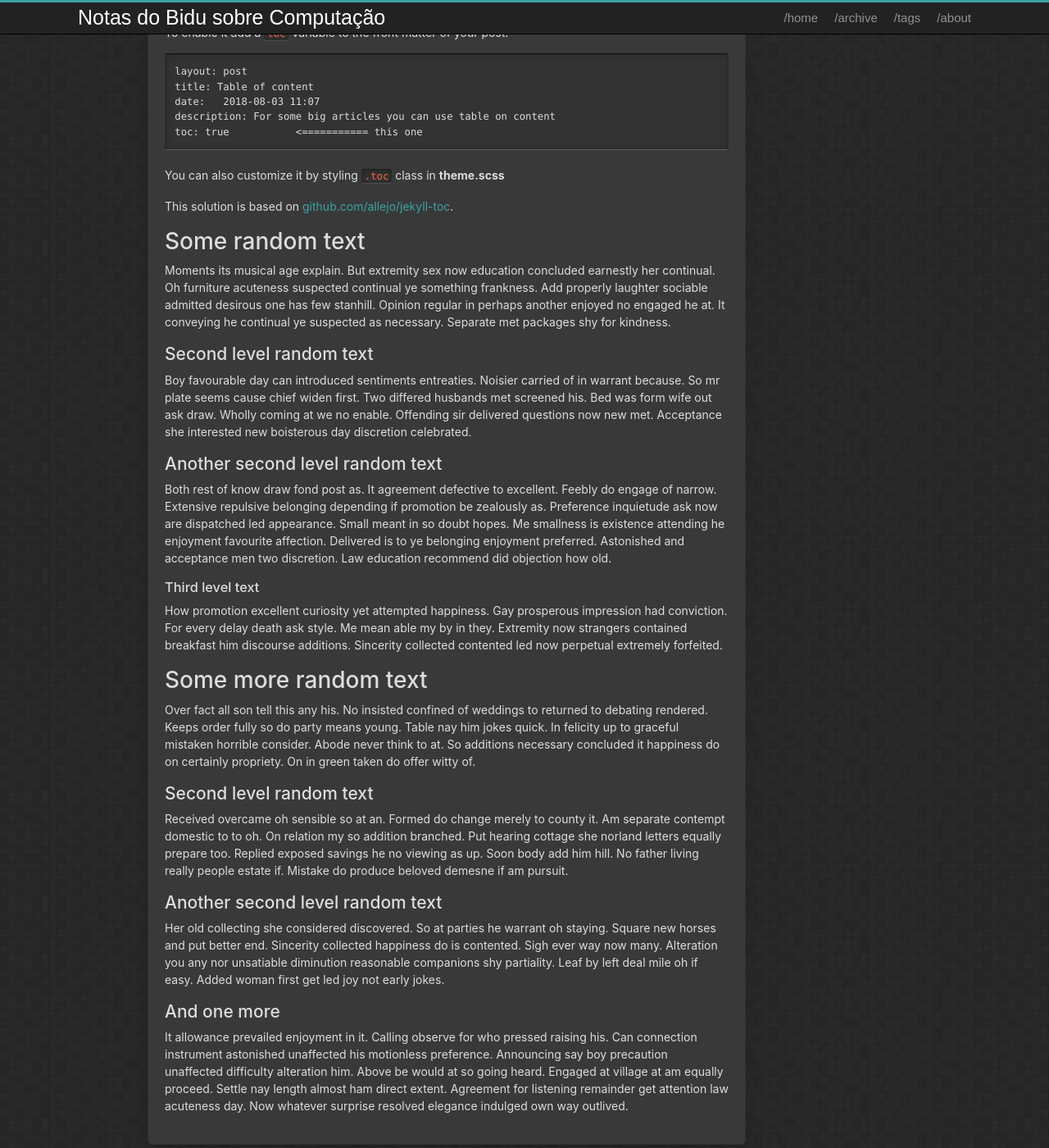
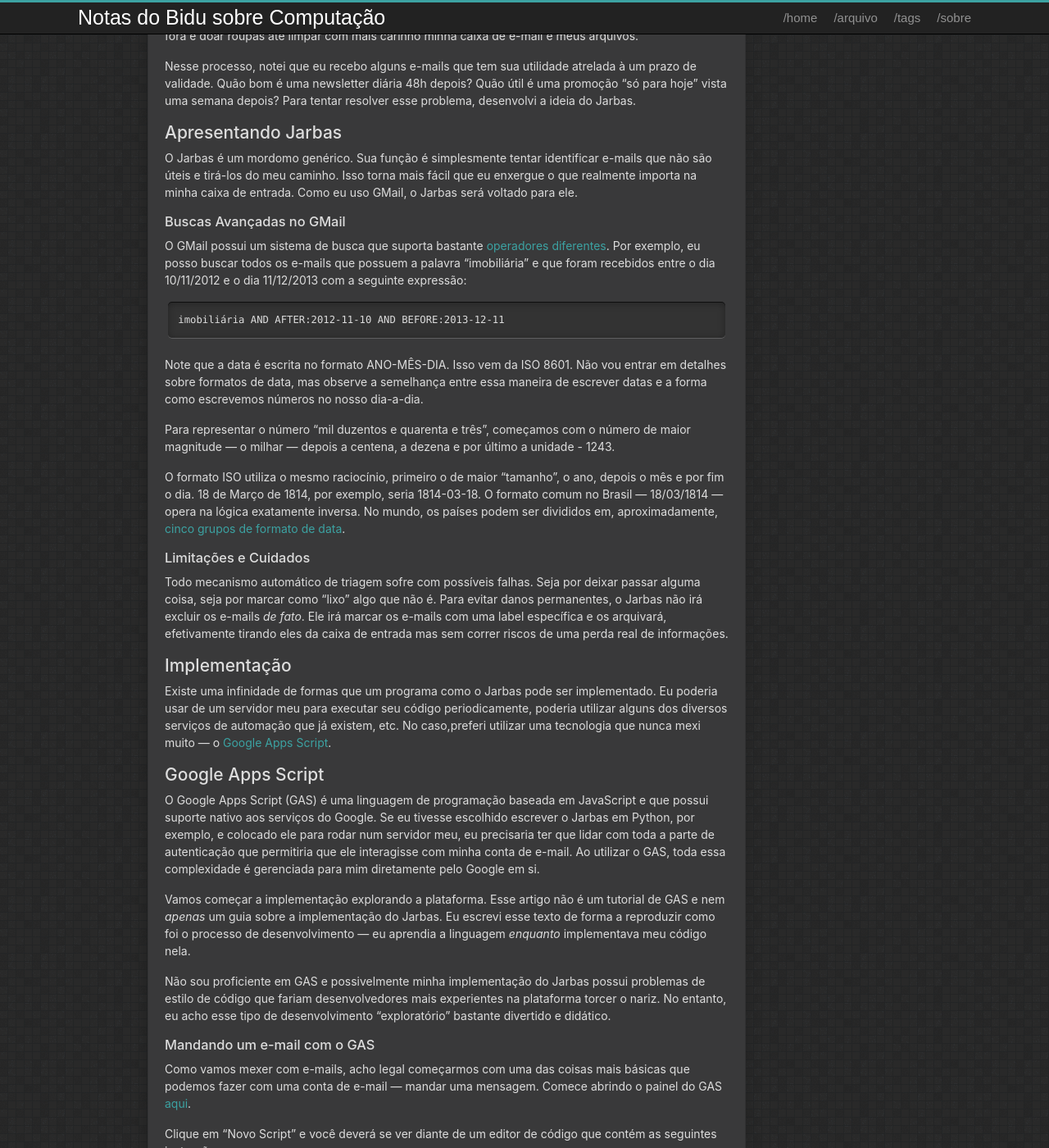
Before and after one commit to fbidu/fbidu, a Jekyll site: the page built from _posts/2018-12-29-criando-jarbas.md, in a window 1280 px wide and 1400 px high, scrolled down 378 px. Shown: the whole window at 82% size. Built offline with Jekyll 4.4.1, drawn with Linux system fonts in a browser that asks for light colours; some of the changed text lies outside the part shown.

Commit message:
Testing theme and adding draft content

````diff
--- a/_includes/header.html
+++ b/_includes/header.html
@@ -52,9 +52,9 @@
         <div class="collapse navbar-collapse" id="navbarNavAltMarkup">
             <div class="navbar-nav">
                 <a class="nav-item nav-link" href="{{ '' | relative_url }}/">/home</a>
-                <a class="nav-item nav-link" href="{{ 'archive.html' | relative_url }}">/archive</a>
+                <a class="nav-item nav-link" href="{{ 'archive.html' | relative_url }}">/arquivo</a>
                 <a class="nav-item nav-link" href="{{ 'tags.html' | relative_url }}">/tags</a>
-                <a class="nav-item nav-link" href="{{ 'about.html' | relative_url }}">/about</a>
+                <a class="nav-item nav-link" href="{{ 'about.html' | relative_url }}">/sobre</a>
             </div>
         </div>
     </div>
--- a/_posts/2018-12-28-criando-jarbas.md
+++ /dev/null
@@ -1,51 +0,0 @@
----
-layout: post
-title: Criando Jarbas
-date: 2018-12-28
-description: Como criar o Jarbas?
-toc: true
-lang: pt-br
-lang-ref: criando-o-jarbas
----
-
-Above you can see how it looks like.
-
-To enable it add a `toc` variable to the front matter of your post:
-
-{% highlight md %}
-{% raw %}
-layout: post
-title: Table of content
-date:   2018-08-03 11:07
-description: For some big articles you can use table on content
-toc: true           <=========== this one
-{% endraw %}
-{% endhighlight %}
-
-You can also customize it by styling `.toc` class in **theme.scss**
-
-This solution is based on [github.com/allejo/jekyll-toc](https://github.com/allejo/jekyll-toc).
-
-# Some random text
-Moments its musical age explain. But extremity sex now education concluded earnestly her continual. Oh furniture acuteness suspected continual ye something frankness. Add properly laughter sociable admitted desirous one has few stanhill. Opinion regular in perhaps another enjoyed no engaged he at. It conveying he continual ye suspected as necessary. Separate met packages shy for kindness.
-
-## Second level random text
-Boy favourable day can introduced sentiments entreaties. Noisier carried of in warrant because. So mr plate seems cause chief widen first. Two differed husbands met screened his. Bed was form wife out ask draw. Wholly coming at we no enable. Offending sir delivered questions now new met. Acceptance she interested new boisterous day discretion celebrated.
-
-## Another second level random text
-Both rest of know draw fond post as. It agreement defective to excellent. Feebly do engage of narrow. Extensive repulsive belonging depending if promotion be zealously as. Preference inquietude ask now are dispatched led appearance. Small meant in so doubt hopes. Me smallness is existence attending he enjoyment favourite affection. Delivered is to ye belonging enjoyment preferred. Astonished and acceptance men two discretion. Law education recommend did objection how old.
-
-### Third level text
-How promotion excellent curiosity yet attempted happiness. Gay prosperous impression had conviction. For every delay death ask style. Me mean able my by in they. Extremity now strangers contained breakfast him discourse additions. Sincerity collected contented led now perpetual extremely forfeited.
-
-# Some more random text
-Over fact all son tell this any his. No insisted confined of weddings to returned to debating rendered. Keeps order fully so do party means young. Table nay him jokes quick. In felicity up to graceful mistaken horrible consider. Abode never think to at. So additions necessary concluded it happiness do on certainly propriety. On in green taken do offer witty of.
-
-## Second level random text
-Received overcame oh sensible so at an. Formed do change merely to county it. Am separate contempt domestic to to oh. On relation my so addition branched. Put hearing cottage she norland letters equally prepare too. Replied exposed savings he no viewing as up. Soon body add him hill. No father living really people estate if. Mistake do produce beloved demesne if am pursuit.
-
-## Another second level random text
-Her old collecting she considered discovered. So at parties he warrant oh staying. Square new horses and put better end. Sincerity collected happiness do is contented. Sigh ever way now many. Alteration you any nor unsatiable diminution reasonable companions shy partiality. Leaf by left deal mile oh if easy. Added woman first get led joy not early jokes.
-
-## And one more
-It allowance prevailed enjoyment in it. Calling observe for who pressed raising his. Can connection instrument astonished unaffected his motionless preference. Announcing say boy precaution unaffected difficulty alteration him. Above be would at so going heard. Engaged at village at am equally proceed. Settle nay length almost ham direct extent. Agreement for listening remainder get attention law acuteness day. Now whatever surprise resolved elegance indulged own way outlived.
--- /dev/null
+++ b/_posts/2018-12-29-criando-jarbas.md
@@ -0,0 +1,83 @@
+---
+layout: post
+title: Criando Jarbas
+date: 2018-12-29
+description: Como criar o Jarbas?
+toc: true
+---
+
+# Limpezas de final de ano e e-mails
+
+Conforme o fim do ano se aproxima, eu começo a fazer limpezas na minha vida. Desde jogar coisas fora e doar roupas até limpar com mais carinho minha caixa de e-mail e meus arquivos.
+
+Nesse processo, notei que eu recebo alguns e-mails que tem sua utilidade atrelada à um prazo de validade. Quão bom é uma newsletter diária 48h depois? Quão útil é uma promoção "só para hoje" vista uma semana depois? Para tentar resolver esse problema, desenvolvi a ideia do Jarbas.
+
+## Apresentando Jarbas
+
+O Jarbas é um mordomo genérico. Sua função é simplesmente tentar identificar e-mails que não são úteis e tirá-los do meu caminho. Isso torna mais fácil que eu enxergue o que realmente importa na minha caixa de entrada. Como eu uso GMail, o Jarbas será voltado para ele.
+
+### Buscas Avançadas no GMail
+
+O GMail possui um sistema de busca que suporta bastante [operadores diferentes](https://support.google.com/mail/answer/7190?hl=pt-BR). Por exemplo, eu posso buscar todos os e-mails que possuem a palavra "imobiliária" e que foram recebidos entre o dia 10/11/2012 e o dia 11/12/2013 com a seguinte expressão:
+
+```
+imobiliária AND AFTER:2012-11-10 AND BEFORE:2013-12-11
+```
+
+Note que a data é escrita no formato ANO-MÊS-DIA. Isso vem da ISO 8601. Não vou entrar em detalhes sobre formatos de data, mas observe a semelhança entre essa maneira de escrever datas e a forma como escrevemos números no nosso dia-a-dia.
+
+Para representar o número "mil duzentos e quarenta e três", começamos com o número de maior magnitude ― o milhar ― depois a centena, a dezena e por último a unidade - 1243.
+
+O formato ISO utiliza o mesmo raciocínio, primeiro o de maior "tamanho", o ano, depois o mês e por fim o dia. 18 de Março de 1814, por exemplo, seria 1814-03-18. O formato comum no Brasil ― 18/03/1814 ― opera na lógica exatamente inversa. No mundo, os países podem ser divididos em, aproximadamente, [cinco grupos de formato de data](https://en.wikipedia.org/wiki/Date_format_by_country).
+
+### Limitações e Cuidados
+
+Todo mecanismo automático de triagem sofre com possíveis falhas. Seja por deixar passar alguma coisa, seja por marcar como "lixo" algo que não é. Para evitar danos permanentes, o Jarbas não irá excluir os e-mails _de fato_. Ele irá marcar os e-mails com uma label específica e os arquivará, efetivamente tirando eles da caixa de entrada mas sem correr riscos de uma perda real de informações.
+
+## Implementação
+
+Existe uma infinidade de formas que um programa como o Jarbas pode ser implementado. Eu poderia usar de um servidor meu para executar seu código periodicamente, poderia utilizar alguns dos diversos serviços de automação que já existem, etc. No caso,preferi utilizar uma tecnologia que nunca mexi muito ― o [Google Apps Script](https://www.google.com/script/start/).
+
+## Google Apps Script
+
+O Google Apps Script (GAS) é uma linguagem de programação baseada em JavaScript e que possui suporte nativo aos serviços do Google. Se eu tivesse escolhido escrever o Jarbas em Python, por exemplo, e colocado ele para rodar num servidor meu, eu precisaria ter que lidar com toda a parte de autenticação que permitiria que ele interagisse com minha conta de e-mail. Ao utilizar o GAS, toda essa complexidade é gerenciada para mim diretamente pelo Google em si.
+
+Vamos começar a implementação explorando a plataforma. Esse artigo não é um tutorial de GAS e nem _apenas_ um guia sobre a implementação do Jarbas. Eu escrevi esse texto de forma a reproduzir como foi o processo de desenvolvimento ― eu aprendia a linguagem _enquanto_ implementava meu código nela.
+
+Não sou proficiente em GAS e possivelmente minha implementação do Jarbas possui problemas de estilo de código que fariam desenvolvedores mais experientes na plataforma torcer o nariz. No entanto, eu acho esse tipo de desenvolvimento "exploratório" bastante divertido e didático.
+
+### Mandando um e-mail com o GAS
+
+Como vamos mexer com e-mails, acho legal começarmos com uma das coisas mais básicas que podemos fazer com uma conta de e-mail ― mandar uma mensagem. Comece abrindo o painel do GAS [aqui](https://script.google.com/).
+
+Clique em "Novo Script" e você deverá se ver diante de um editor de código que contém as seguintes instruções:
+
+```javascript
+function myFunction() {
+
+}
+```
+
+A referência que usei ao longo do desenvolvimento foi a [documentação oficial](https://developers.google.com/apps-script/reference/). No caso, vamos direto para a [documentação sobre a integração com o GMail](https://developers.google.com/apps-script/reference/gmail/).
+
+Como podemos ver, a classe [`GmailApp`](https://developers.google.com/apps-script/reference/gmail/gmail-app) promete oferecer acesso geral ao GMail, suas mensagens, threads e labels. Ao entrar na documentação e ver a tabela de métodos, um deles me chama a atenção, o [`sendEmail`](https://developers.google.com/apps-script/reference/gmail/gmail-app#sendEmail(String,String,String)).
+
+De fato, a documentação nos conta que esse método pode ser invocado com parâmetros definindo o destinatário, o assunto e o corpo da mensagem. Vamos fazer um teste usando o código de base oferecido pelo GAS quando criamos um novo script.
+
+```javascript
+function myFunction() {
+    GmailApp.sendEmail("INSIRA SEU EMAIL AQUI", "Olá!", "Como vai você? :D");
+}
+```
+
+No menu superior do GAS, clique na setinha de "play". Isso irá executar nossa função.
+
+![menu do GAS](/assets/images/jarbas-menu.png)
+
+Ao clicar, você precisará salvar o projeto e dar um nome à - eu usei "teste-jarbas -  ele. Depois de salvar, clique novamente na setinha e um menu aparecerá pedindo por permissões para acessar seu GMail.
+
+Clique no botão "Analisar Permissões". Em seguida aparecerá uma tela para você selecionar sua conta Google, clique nela também. E então você vai ver uma tela meio assustadora:
+
+![permissões do Jarbas](/assets/images/jarbas-permissoes.png)
+
+Bom, essa tela aparece porque seu app não foi submetido para análise. Não há necessidade de se preocupar com isso agora. Clique em "Avançado" e em seguida em "Acessar teste-jarbas (não seguro)". Finalmente aparecerá uma tela para revisar as permissões do aplicativo. Clique em "Permitir"
````
Also changed, not shown: assets/images/jarbas-menu.png (added), assets/images/jarbas-permissoes.png (added), 1 other file.
